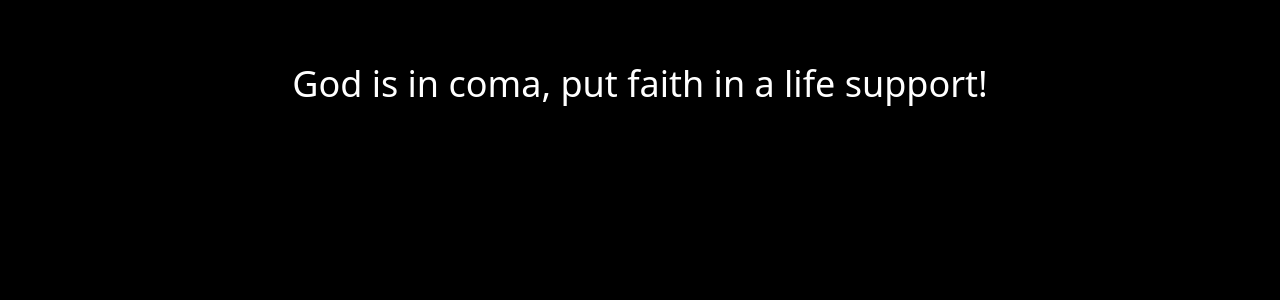
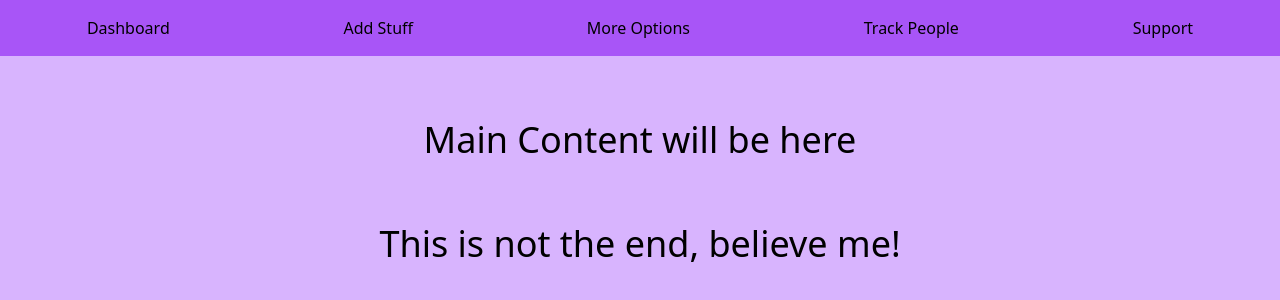
Before and after one commit to spookyorange/sweet-dashboard, a Vue app: page / in a window 1280 px wide. Shown: the top 300 px of the page. Built offline with nearby package versions, Linux system fonts and the light colour scheme.

Commit message:
implemented header bolierplate

```diff
--- a/index.html
+++ b/index.html
@@ -6,7 +6,7 @@
     <title>Sweet Dashboard</title>
   </head>
   <body>
-    <div id="app" class="min-h-screen bg-black text-white"></div>
+    <div id="app" class="min-h-screen bg-purple-300"></div>
     <script type="module" src="/src/main.js"></script>
   </body>
 </html>
--- a/src/App.vue
+++ b/src/App.vue
@@ -1,3 +1,13 @@
+<script setup>
+import Header from "./components/Header.vue";
+import MainContent from "./components/MainContent.vue";
+import Footer from "./components/Footer.vue";
+</script>
+
 <template>
-  <div class="flex justify-center text-4xl pt-16">God is in coma, put faith in a life support!</div>
+  <div>
+    <Header />
+    <MainContent />
+  </div>
+  <Footer />
 </template>
--- /dev/null
+++ b/src/components/Footer.vue
@@ -0,0 +1,3 @@
+<template>
+<div class="flex justify-center text-4xl pt-16">This is not the end, believe me!</div>
+</template>
--- /dev/null
+++ b/src/components/Header.vue
@@ -0,0 +1,13 @@
+<script setup>
+import LinkItem from "./header_components/LinkItem.vue";
+</script>
+
+<template>
+  <ul class="header">
+    <LinkItem text="Dashboard" />
+    <LinkItem text="Add Stuff" />
+    <LinkItem text="More Options" />
+    <LinkItem text="Track People" />
+    <LinkItem text="Support" />
+  </ul>
+</template>
--- /dev/null
+++ b/src/components/MainContent.vue
@@ -0,0 +1,3 @@
+<template>
+  <div class="flex justify-center text-4xl pt-16">Main Content will be here</div>
+</template>
--- /dev/null
+++ b/src/components/header_components/LinkItem.vue
@@ -0,0 +1,12 @@
+<script setup>
+defineProps({
+  text: {
+    type: String,
+    default: "bug",
+  },
+});
+</script>
+
+<template>
+  <li>{{ text }}</li>
+</template>
--- a/src/index.css
+++ b/src/index.css
@@ -1,3 +1,12 @@
 @tailwind base;
 @tailwind components;
 @tailwind utilities;
+
+@layer components {
+    .header {
+        @apply hidden text-black md:w-screen md:flex justify-around bg-purple-500
+    }
+    .header>li {
+        @apply hover:bg-purple-900 hover:text-white hover:duration-200 p-4 hover:cursor-pointer
+    }
+}
```
